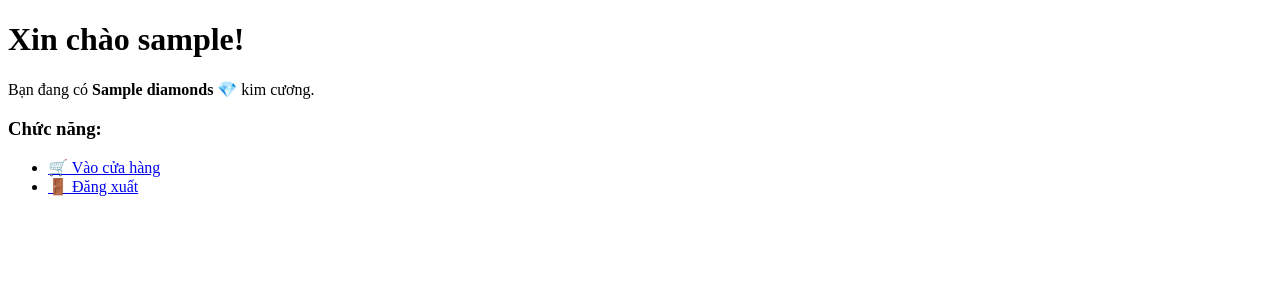
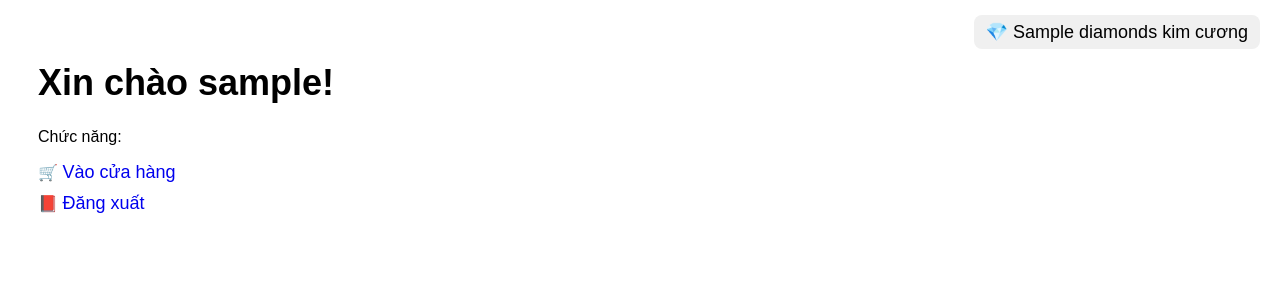
Before and after one commit to phamthienan123/my-web-game-new12345, a Flask app: template templates/dashboard.html in a window 1280 px wide. Shown: the top 300 px of the page. Run offline with Flask 3, Linux system fonts and the light colour scheme; the template is opened without the code that fills it: most values are stand-ins (such as "Sample title", 1, 10 or a date in 2020).

Commit message:
Update dashboard.html

```diff
--- a/templates/dashboard.html
+++ b/templates/dashboard.html
@@ -2,15 +2,46 @@
 <html>
 <head>
     <title>Trang chính</title>
+    <style>
+        body {
+            font-family: Arial;
+            padding: 30px;
+        }
+        .diamond {
+            position: absolute;
+            top: 15px;
+            right: 20px;
+            font-size: 18px;
+            background: #f0f0f0;
+            padding: 6px 12px;
+            border-radius: 8px;
+        }
+        h1 {
+            font-size: 36px;
+        }
+        ul {
+            list-style: none;
+            padding: 0;
+        }
+        li {
+            margin-top: 10px;
+        }
+        a {
+            text-decoration: none;
+            font-size: 18px;
+        }
+    </style>
 </head>
 <body>
+    <div class="diamond">
+        💎 {{ diamonds }} kim cương
+    </div>
+
     <h1>Xin chào {{ username }}!</h1>
-    <p>Bạn đang có <strong>{{ diamonds }}</strong> 💎 kim cương.</p>
-
-    <h3>Chức năng:</h3>
+    <p>Chức năng:</p>
     <ul>
-        <li><a href="/shop">🛒 Vào cửa hàng</a></li>
-        <li><a href="/logout">🚪 Đăng xuất</a></li>
+        <li>🛒 <a href="/shop">Vào cửa hàng</a></li>
+        <li>📕 <a href="/logout">Đăng xuất</a></li>
     </ul>
 </body>
 </html>
```
